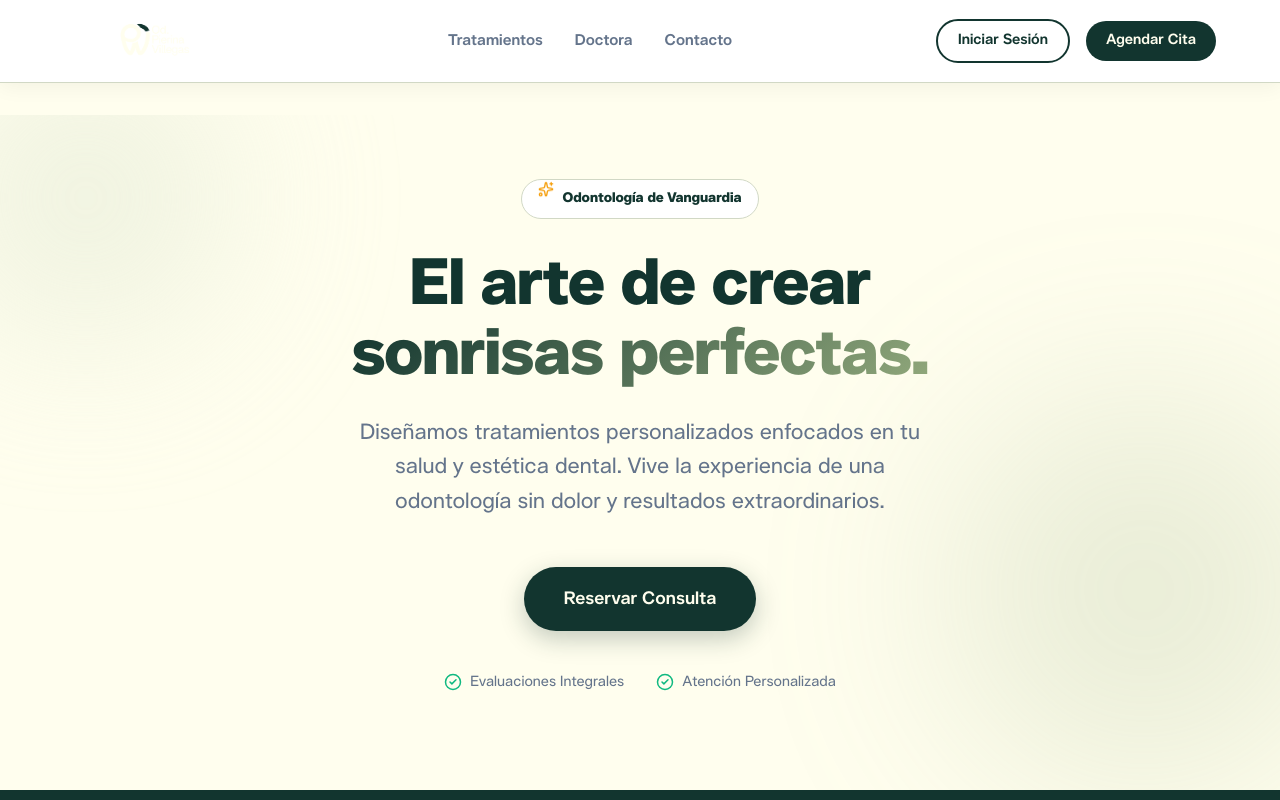
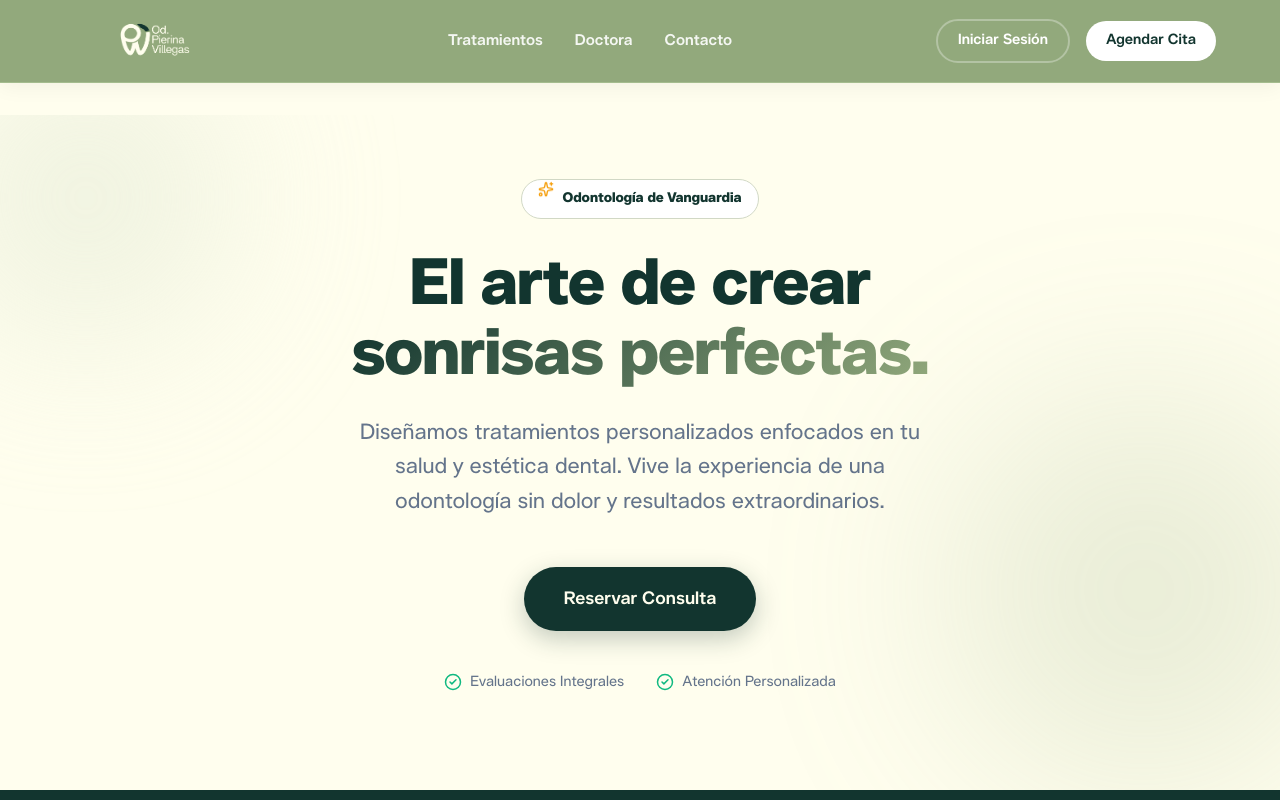
Before and after one commit to Villegascs/Od-Pierina-Villegas, a Next.js app: page / in a window 1280 px wide. Shown: the top 800 px of the page. Built offline with nearby package versions, Linux system fonts and the light colour scheme.

Commit message:
style: revert navbar to green background

```diff
--- a/src/app/layout.tsx
+++ b/src/app/layout.tsx
@@ -22,8 +22,8 @@ export default function RootLayout({
       <body style={{ minHeight: '100vh', display: 'flex', flexDirection: 'column' }}>
         <Providers>
           <header style={{
-            background: 'var(--surface)',
-            borderBottom: '1px solid var(--border)',
+            background: 'var(--secondary)',
+            borderBottom: '1px solid var(--secondary-hover)',
             padding: '1rem 0',
             position: 'sticky',
             top: 0,
@@ -45,15 +45,15 @@ export default function RootLayout({
 
               {/* Navigation Links (Center) */}
               <nav style={{ display: 'flex', gap: '2rem', alignItems: 'center' }}>
-                <Link href="/#tratamientos" className="nav-link">Tratamientos</Link>
-                <Link href="/#doctora" className="nav-link">Doctora</Link>
-                <Link href="/#contacto" className="nav-link">Contacto</Link>
+                <Link href="/#tratamientos" style={{ color: 'rgba(255,255,255,0.9)', fontWeight: 500, fontSize: '0.95rem', transition: 'opacity 0.2s', textDecoration: 'none' }} onMouseOver={(e) => e.currentTarget.style.opacity='0.7'} onMouseOut={(e) => e.currentTarget.style.opacity='1'}>Tratamientos</Link>
+                <Link href="/#doctora" style={{ color: 'rgba(255,255,255,0.9)', fontWeight: 500, fontSize: '0.95rem', transition: 'opacity 0.2s', textDecoration: 'none' }} onMouseOver={(e) => e.currentTarget.style.opacity='0.7'} onMouseOut={(e) => e.currentTarget.style.opacity='1'}>Doctora</Link>
+                <Link href="/#contacto" style={{ color: 'rgba(255,255,255,0.9)', fontWeight: 500, fontSize: '0.95rem', transition: 'opacity 0.2s', textDecoration: 'none' }} onMouseOver={(e) => e.currentTarget.style.opacity='0.7'} onMouseOut={(e) => e.currentTarget.style.opacity='1'}>Contacto</Link>
               </nav>
 
               {/* Action Buttons (Right) */}
               <div style={{ display: 'flex', gap: '1rem', alignItems: 'center' }}>
-                <Link href="/login" className="btn btn-outline" style={{ padding: '0.5rem 1.25rem', fontSize: '0.9rem' }}>Iniciar Sesión</Link>
-                <Link href="/register" className="btn btn-primary" style={{ padding: '0.5rem 1.25rem', fontSize: '0.9rem' }}>Agendar Cita</Link>
+                <Link href="/login" className="btn btn-outline" style={{ padding: '0.5rem 1.25rem', fontSize: '0.9rem', borderColor: 'rgba(255,255,255,0.3)', color: 'white' }}>Iniciar Sesión</Link>
+                <Link href="/register" className="btn btn-primary" style={{ padding: '0.5rem 1.25rem', fontSize: '0.9rem', background: 'white', color: 'var(--primary)' }}>Agendar Cita</Link>
               </div>
             </div>
           </header>
```
